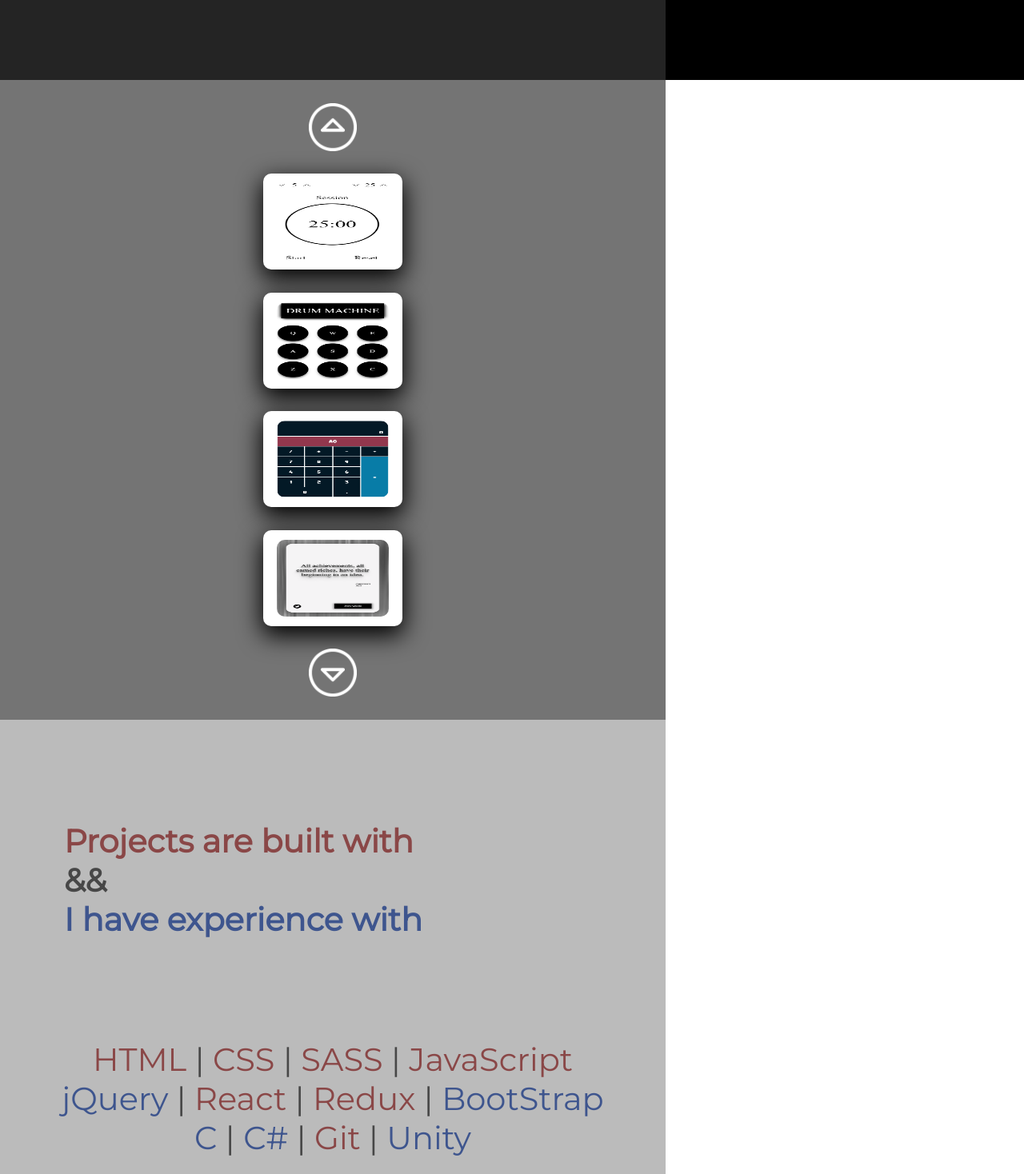
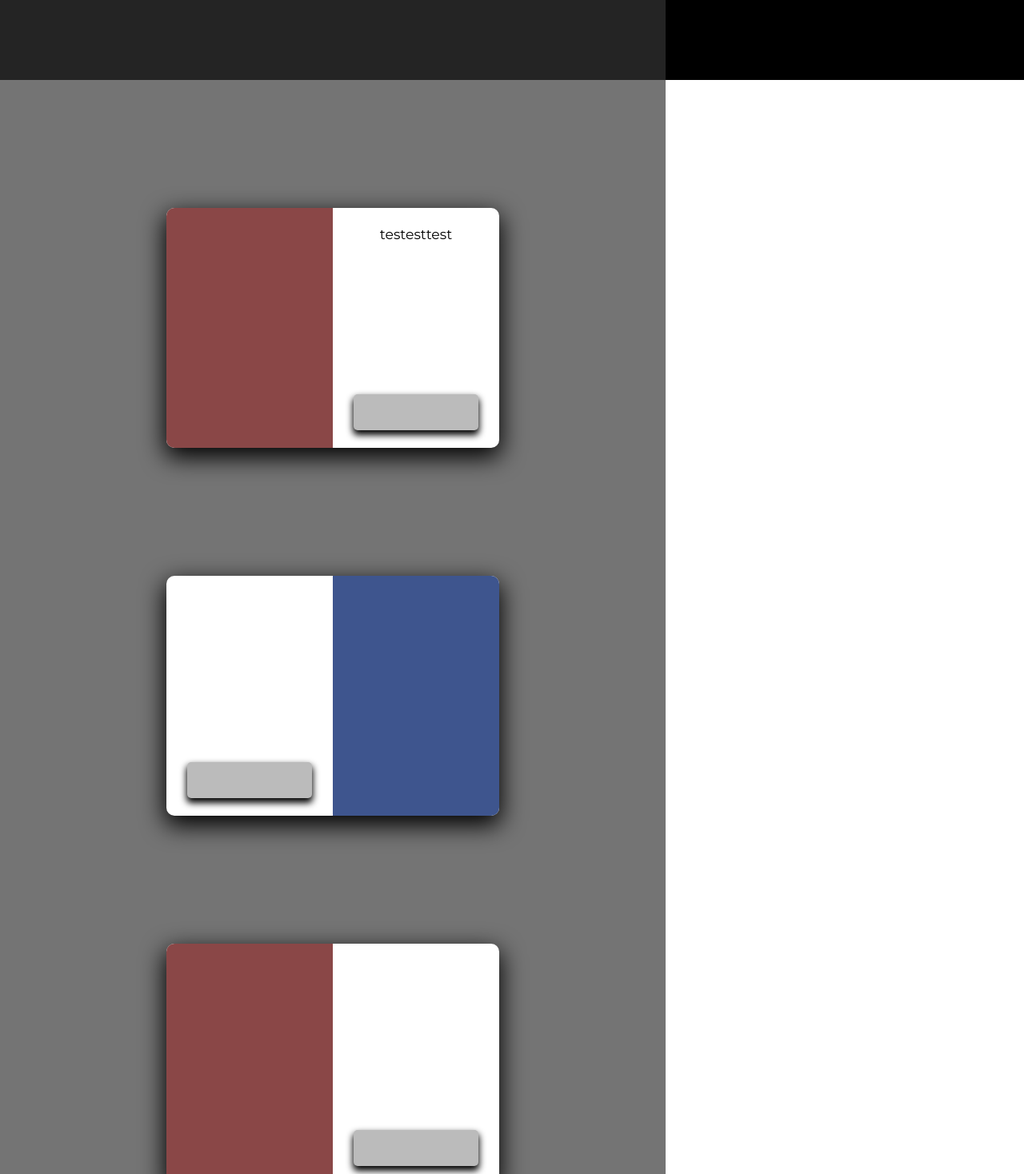
Before and after one commit to Godnoken/godnoken.github.io, a React (Create React App) app: page / in a window 1280 px wide. Shown: the part 700-2168 px from the top of the page at 80% size. Built offline with nearby package versions, Linux system fonts and the light colour scheme.

Commit message:
Removed carousel

```diff
--- a/src/App.js
+++ b/src/App.js
@@ -19,7 +19,6 @@ import emailjs from "emailjs-com";
 import { gsap } from "gsap";
 
 function App() {
-
   // Sends email from user to my email address and resets input fields
   const handleSubmit = (event) => {
     event.preventDefault();
@@ -83,87 +82,6 @@ function App() {
       contactArrow.src = downarrowactive;
     }
   };
-
-  // Create array with all cards available
-  // Iterate array and use 3 elements and only 3 at all times
-  // Out of those 3, one is active and it is the middle one
-  // When clicking an arrow, which three items that are being iterated changes by 1 up or down
-  // All elements that are not being used can not be seen on screen
-
-  // Find active element
-
-  let tween = gsap.timeline()
-  const cardArray = [];
-
-  var width = 0;
-  const $ = (selector, context) => (context || document).querySelector(selector);
-
-  const container = $(".projects-container");
-
-  React.useEffect(() => {
-    width = $(".card").clientWidth;
-
-    window.addEventListener("resize", function(e) {
-      width = $(".card").clientWidth
-    });
-
-
-
-    //const cards = document.getElementsByClassName("card");
-    /*for (let i = 0; i < document.getElementsByClassName("card").length; i++) {
-      cardArray.push(cards[i]);
-    }*/
-    /*
-    cards[1].classList.add("activeCard");
-    tween.add("second");
-    tween.to(cards[0], {duration: 0, y: 0, x: 0, opacity: 0.05}, "second")
-    tween.to(cards[1], {duration:0, y: 0, x: 0, opacity: 1}, "second")
-    tween.to(cards[2], {duration: 0, y: 0, x: 0, opacity: 0.05}, "second")
-    */
-  }, [])
-  console.log(width);
-
-  const handleProjectsSlider = (event) => {
-    console.log(width);
-
-
-
-    if (event.target.id === "upArrow" && gsap.globalTimeline.getChildren().filter(tween => tween.isActive()).length === 0) {
-
-
-    }
-
-    /*
-    if (event.target.id === "downArrow" && gsap.globalTimeline.getChildren().filter(tween => tween.isActive()).length === 0) {
-
-    } else if (event.target.id === "upArrow" && gsap.globalTimeline.getChildren().filter(tween => tween.isActive()).length === 0) {
-      if (cards[0].classList[1] === "activeCard") {
-        tween.add("second")
-        tween.to(cards[0], {duration: 1, y: 0, x: 0, opacity: 0.05}, "second")
-        tween.to(cards[1], {duration: 1, y: 0, x: 0, opacity: 1}, "second")
-        tween.to(cards[2], {duration: 1, y: 0, x: 0, opacity: 0.05}, "second")
-        cards[1].classList.add("activeCard");
-        cards[0].classList.remove("activeCard");
-      } else if (cards[1].classList[1] === "activeCard") {
-        tween.add("first")
-        tween.to(cards[0], {duration: 1, y: "56.5vh", x: 0, opacity: 0.05}, "first")
-        tween.to(cards[1], {duration: 1, y: "-20vh", x: 0, opacity: 0.05}, "first")
-        tween.to(cards[2], {duration: 1, y: "-20vh", x: 0, opacity: 1}, "first")
-        cards[2].classList.add("activeCard");
-        cards[1].classList.remove("activeCard");
-      } else if (cards[2].classList[1] === "activeCard") {
-        tween.add("third")
-        tween.fromTo(cards[0], {duration: 1, y: "40vh", x: 0, opacity: 0.05}, {duration: 1, y: "20vh", x: 0, opacity: 1}, "third")
-        tween.to(cards[1], {duration: 1, y: "20vh", x: 0, opacity: 0.05}, "third")
-        tween.to(cards[2], {duration: 1, y: "-56.5vh", x: 0, opacity: 0.05}, "third")
-        cards[0].classList.add("activeCard");
-        cards[2].classList.remove("activeCard");
-      } else if (cards[3].classList[1] === "activeCard") {
-
-      }
-    }
-    */
-  }
 
   return (
     <main id="app-container">
@@ -249,27 +167,35 @@ function App() {
       </section>
       <section id="projects">
         <div id="projects-container">
-          <img onClick={handleProjectsSlider} className="arrow" id="upArrow" src={uparrowround} alt="Arrow button moving projects up"/>
           <div className="card" id="pomodoro">
-            <img src={pomodoro} alt="pomodoro app" />
-
-            <p></p>
+            <div className="card-img-one"></div>
+            <div className="card-info">
+              <p>testesttest</p>
+              <div className="source-code-button"></div>
+            </div>
           </div>
           <div className="card" id="drum-machine">
-            <img src={drum} alt="drum machine app" />
+            <div className="card-info">
 
-            <p></p>
+              <p></p>
+              <div className="source-code-button"></div>
+            </div>
+            <div className="card-img-two"></div>
           </div>
           <div className="card" id="calculator">
-            <img src={calculator} alt="calculator app" />
-
-            <p></p>
+            <div className="card-img-one"></div>
+            <div className="card-info">
+              <p></p>
+              <div className="source-code-button"></div>
+            </div>
           </div>
           <div className="card" id="quotes">
-            <img src={quotes} alt="quotes app" />
-            <p></p>
+            <div className="card-info">
+              <p></p>
+              <div className="source-code-button"></div>
+            </div>
+            <div className="card-img-two"></div>
           </div>
-          <img onClick={handleProjectsSlider} className="arrow" id="downArrow" src={downarrowround} alt="Arrow button moving projects down"/>
         </div>
       </section>
       <section id="skills">
@@ -281,7 +207,7 @@ function App() {
             <span className="blue">I have experience with</span>
           </h3>
         </div>
-        <div id="skills-p-container">
+        <div id="skills-paragraph-container">
           <p>
             <span className="red">HTML</span> | <span className="red">CSS</span>{" "}
             | <span className="red">SASS</span> |{" "}
--- a/src/App.scss
+++ b/src/App.scss
@@ -1,6 +1,7 @@
-@import url('https://fonts.googleapis.com/css2?family=Montserrat&display=swap');
+@import url("https://fonts.googleapis.com/css2?family=Montserrat&display=swap");
 
-html, body {
+html,
+body {
   font-size: 62.5%;
   height: 100%;
   margin: 0px;
@@ -8,7 +9,11 @@ html, body {
   scroll-behavior: smooth;
 }
 
-h1, h2, h3, h4, p {
+h1,
+h2,
+h3,
+h4,
+p {
   margin: 0;
 }
 
@@ -42,7 +47,7 @@ h1, h2, h3, h4, p {
 
     a {
       text-decoration: none;
-      color: #BBBBBB;
+      color: #bbbbbb;
     }
 
     p {
@@ -68,7 +73,6 @@ h1, h2, h3, h4, p {
     justify-content: center;
     align-items: center;
     color: white;
-
   }
 
   #contact-container {
@@ -132,13 +136,13 @@ h1, h2, h3, h4, p {
   padding-left: 8rem;
 
   h1 {
-    color: #BBBBBB;
+    color: #bbbbbb;
     font-size: 7rem;
     width: 70%;
   }
 
   h2 {
-    color: #BBBBBB;
+    color: #bbbbbb;
     font-size: 4rem;
     margin: 0px;
   }
@@ -146,81 +150,78 @@ h1, h2, h3, h4, p {
 
 #projects {
   grid-area: projects;
-  height: 100vh;
+  height: 250vh;
   background-color: #747474;
-  display: flex;
-  align-items: center;
-  justify-content: center;
-
 
   #projects-container {
-    width: 70%;
+    width: 100%;
     height: 100%;
     display: flex;
     flex-direction: column;
     justify-content: space-evenly;
     align-items: center;
 
-    .arrow {
-      width: 6rem;
-      height: 6rem;
-
-    }
-
     .card {
-      width: 30%;
+      width: 50%;
       height: 15%;
       background-color: white;
       border-radius: 10px;
       box-shadow: 0px 10px 30px 2px;
-      display: flex;
-      justify-content: center;
+      display: grid;
+      grid-template-columns: 1fr 1fr;
       align-items: center;
-    }
+      overflow: hidden;
 
-    .activeCard {
-      width: 60%;
-      height: 35%;
-    }
+      .card-img-one {
+        background-color: #8a4747;
+        height: 100%;
+        width: 100%;
+      }
 
-    #calculator {
+      .card-img-two {
+        background-color: #3e558e;
+        height: 100%;
+        width: 100%;
+      }
 
-    }
+      .card-info {
+        height: 100%;
+        width: 100%;
+        display: flex;
+        flex-direction: column;
+        align-items: center;
+        justify-content: space-between;
 
-    #quotes {
+        p {
+          font-size: 2.4rem;
+          margin: 3rem;
+        }
 
-
-    }
-
-    #drum-machine {
-
-    }
-
-    #pomodoro {
-
-    }
-
-    img {
-      width: 80%;
-      height: 80%;
-      border-radius: 10px;
+        .source-code-button {
+          width: 75%;
+          height: 15%;
+          border-radius: 5px;
+          background-color: #BBBBBB;
+          margin: 3rem;
+          box-shadow: 0px 5px 8px 1px;
+        }
+      }
     }
   }
-
 }
 
 #skills {
   grid-area: skills;
   height: 100vh;
-  background-color: #BBBBBB;
+  background-color: #bbbbbb;
   color: #474747;
 
   .red {
-    color: #8A4747;
+    color: #8a4747;
   }
 
   .blue {
-    color: #3E558E;
+    color: #3e558e;
   }
 
   #skills-header-container {
@@ -234,7 +235,7 @@ h1, h2, h3, h4, p {
     font-size: 4rem;
   }
 
-  #skills-p-container {
+  #skills-paragraph-container {
     display: flex;
     justify-content: center;
     text-align: center;
@@ -264,6 +265,7 @@ h1, h2, h3, h4, p {
   h4 {
     font-size: 3.4rem;
     text-align: center;
+    margin-bottom: 4rem;
   }
 
   p {
@@ -317,3 +319,33 @@ h1, h2, h3, h4, p {
     opacity: 0%;
   }
 }
+
+
+@media (max-height: 900px) {
+  html {
+    font-size: 45%;
+  }
+
+  @keyframes ContactOpenAnimation {
+    0% {
+      opacity: 25%;
+    }
+
+    100% {
+      transform: translateY(350px) rotate(180deg);
+      opacity: 100%;
+    }
+  }
+
+  @keyframes ContactCloseAnimation {
+    0% {
+      transform: translateY(350px) rotate(180deg);
+      opacity: 25%;
+    }
+
+    100% {
+      transform: translateY(0px) rotate(0deg);
+      opacity: 100%;
+    }
+  }
+}
```
